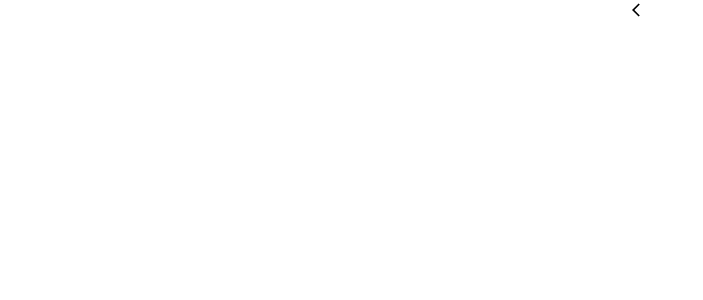
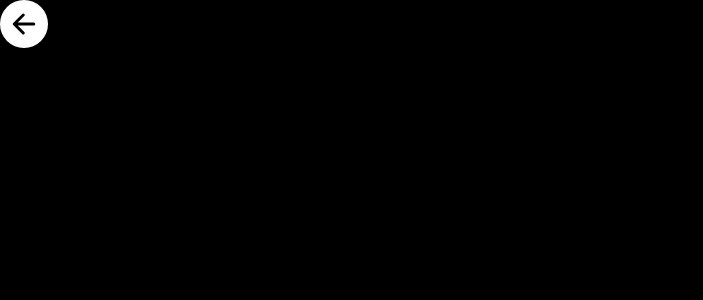
Before and after one commit to marymetilda/Portfolio, a React (Create React App) app: page / in a window 1280 px wide. Shown: the top 300 px of the page, without its empty margins (0-703 px from the left). Built offline with nearby package versions, Linux system fonts and the light colour scheme.

Commit message:
feat: add back button

```diff
--- a/src/App.tsx
+++ b/src/App.tsx
@@ -4,7 +4,7 @@
 
 function App() {
   return (
-    <div className="App">
+    <div className="bg-black w-screen h-screen">
       <BackButton />
     </div>
   );
--- a/src/components/BackButton.tsx
+++ b/src/components/BackButton.tsx
@@ -1,10 +1,12 @@
 import React from "react";
-import { MdArrowBackIos } from "react-icons/md";
+import { IoArrowBackOutline } from "react-icons/io5";
 
 function BackButton() {
   return (
-    <button>
-      <MdArrowBackIos />
+    <button className="bg-white p-2 w-fit h-fit rounded-full">
+      <a href="/">
+        <IoArrowBackOutline className="w-[32px] h-[32px]" />
+      </a>
     </button>
   );
 }
```
